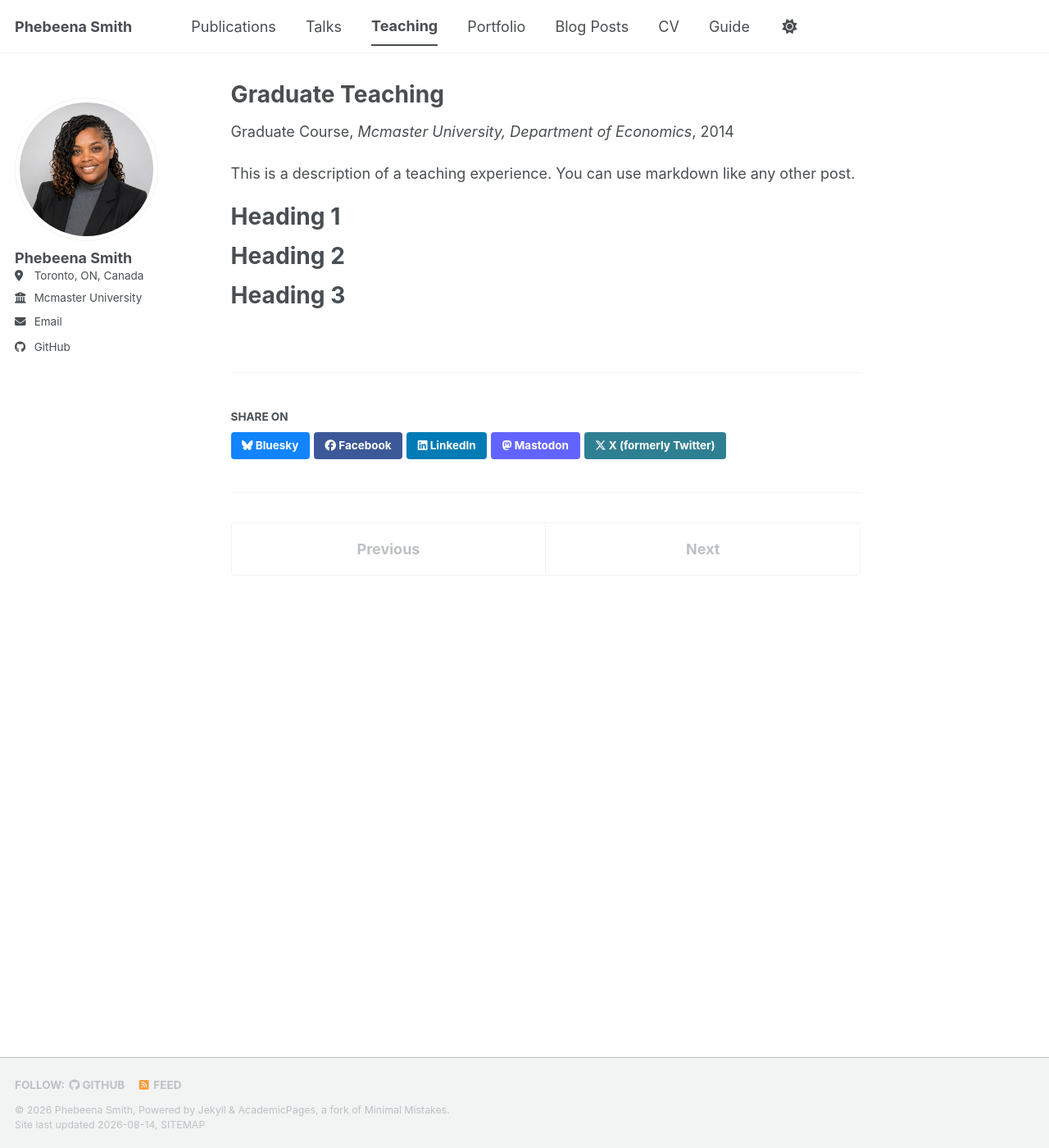
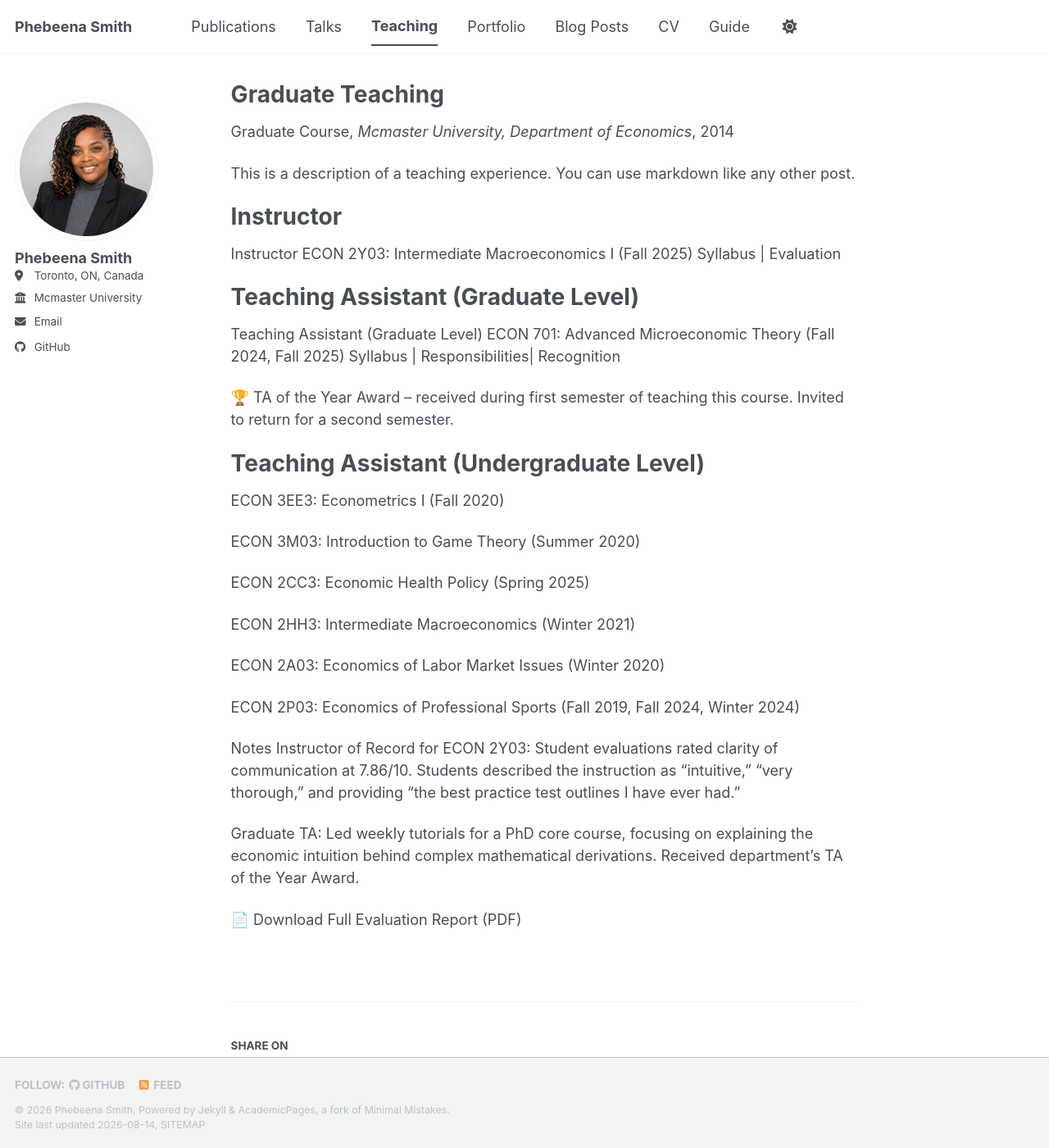
Before and after one commit to phebeenasmith/phebeenasmith.github.io, a Jekyll site: the page built from _teaching/Graduate Teaching-1.md, in a window 1280 px wide and 1400 px high. Shown: the whole window at 82% size. Built offline with Jekyll 4.4.1, drawn with Linux system fonts in a browser that asks for light colours; a style sheet for code colours, icons or effects is not loaded.

Commit message:
Update Graduate Teaching-1.md
update

```diff
--- a/_teaching/Graduate Teaching-1.md
+++ b/_teaching/Graduate Teaching-1.md
@@ -10,11 +10,40 @@ location: "City, Country"
 
 This is a description of a teaching experience. You can use markdown like any other post.
 
-Heading 1
+Instructor
+======
+Instructor
+ECON 2Y03: Intermediate Macroeconomics I (Fall 2025)
+Syllabus | Evaluation
+
+
+Teaching Assistant (Graduate Level)
+======
+Teaching Assistant (Graduate Level)
+ECON 701: Advanced Microeconomic Theory (Fall 2024, Fall 2025)
+Syllabus | Responsibilities| Recognition
+
+🏆 TA of the Year Award – received during first semester of teaching this course. Invited to return for a second semester.
+
+
+Teaching Assistant (Undergraduate Level)
 ======
 
-Heading 2
-======
+ECON 3EE3: Econometrics I (Fall 2020)
 
-Heading 3
-======
+ECON 3M03: Introduction to Game Theory (Summer 2020)
+
+ECON 2CC3: Economic Health Policy (Spring 2025)
+
+ECON 2HH3: Intermediate Macroeconomics (Winter 2021)
+
+ECON 2A03: Economics of Labor Market Issues (Winter 2020)
+
+ECON 2P03: Economics of Professional Sports (Fall 2019, Fall 2024, Winter 2024)
+
+Notes
+Instructor of Record for ECON 2Y03: Student evaluations rated clarity of communication at 7.86/10. Students described the instruction as "intuitive," "very thorough," and providing "the best practice test outlines I have ever had."
+
+Graduate TA: Led weekly tutorials for a PhD core course, focusing on explaining the economic intuition behind complex mathematical derivations. Received department's TA of the Year Award.
+
+📄 Download Full Evaluation Report (PDF)
```
